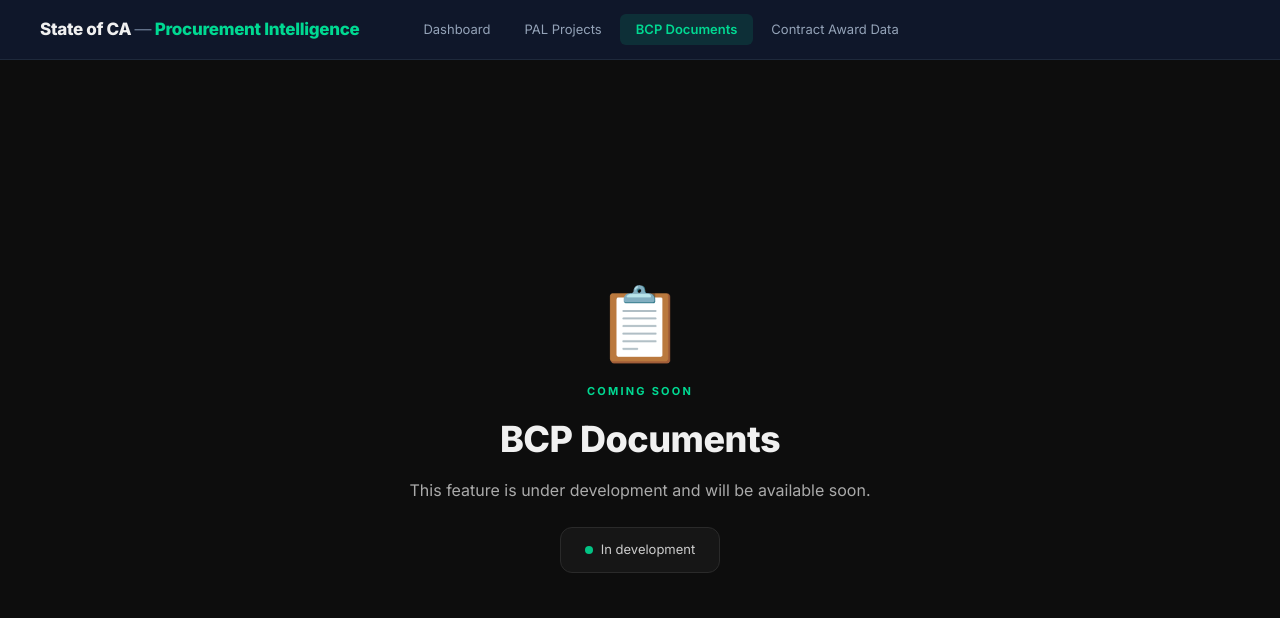
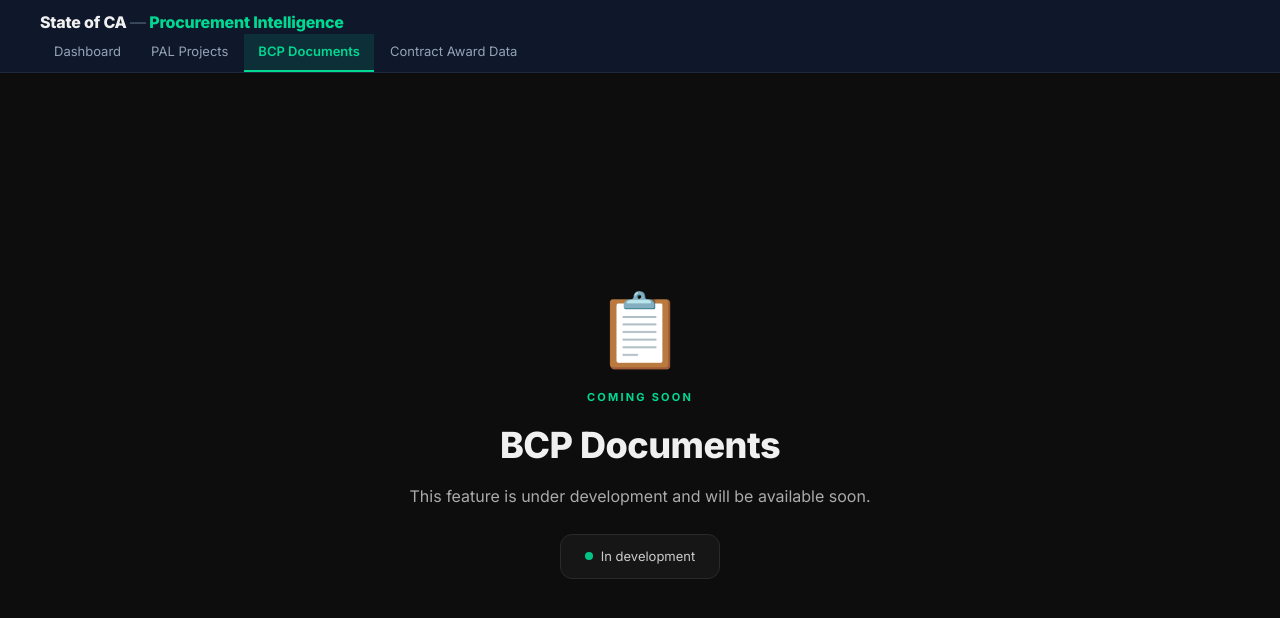
Before and after one commit to nirhiras/CAStateIntel, a Next.js app: page /CAStateIntel/bcp in a window 1280 px wide. Shown: the top 618 px of the page. Built offline with nearby package versions, Linux system fonts and the light colour scheme.

Commit message:
feat: RvtNav — two-row layout: title on row 1, nav links on row 2

```diff
--- a/components/castateintel/RvtNav.tsx
+++ b/components/castateintel/RvtNav.tsx
@@ -19,28 +19,35 @@ const NAV = [
 export default function RvtNav() {
   const path = usePathname();
   return (
-    <nav style={{ background: T.bg, borderBottom: `1px solid ${T.border}`, padding: '0 40px', fontFamily: T.font, display: 'flex', alignItems: 'center', height: 60, position: 'sticky', top: 0, zIndex: 100 }}>
-      <Link href="/CAStateIntel" style={{ textDecoration: 'none', marginRight: 48, flexShrink: 0 }}>
-        <span style={{ fontSize: 17, fontWeight: 800, color: T.ink, letterSpacing: '-0.3px' }}>
-          State of CA{' '}
-          <span style={{ color: '#64748b', fontWeight: 400 }}>—</span>{' '}
-          <span style={{ color: T.accent }}>Procurement Intelligence</span>
-        </span>
-      </Link>
-      <div style={{ display: 'flex', gap: 2, flex: 1 }}>
+    <div style={{ background: T.bg, borderBottom: `1px solid ${T.border}`, fontFamily: T.font, position: 'sticky', top: 0, zIndex: 100 }}>
+      {/* Row 1 — bold title */}
+      <div style={{ padding: '10px 40px 0', display: 'flex', alignItems: 'center' }}>
+        <Link href="/CAStateIntel" style={{ textDecoration: 'none' }}>
+          <span style={{ fontSize: 16, fontWeight: 800, color: T.ink, letterSpacing: '-0.2px' }}>
+            State of CA{' '}
+            <span style={{ color: '#64748b', fontWeight: 300 }}>—</span>{' '}
+            <span style={{ color: T.accent }}>Procurement Intelligence</span>
+          </span>
+        </Link>
+      </div>
+      {/* Row 2 — nav links */}
+      <div style={{ padding: '0 40px', display: 'flex', alignItems: 'center', gap: 2 }}>
         {NAV.map(l => {
           const active = path === l.href || (l.href !== '/CAStateIntel' && path.startsWith(l.href));
           return (
             <Link key={l.href} href={l.href} style={{
-              padding: '6px 16px', borderRadius: 6, fontSize: 13, fontWeight: active ? 600 : 400,
-              color: active ? T.accent : T.mute, background: active ? T.accentDim : 'transparent',
+              padding: '8px 14px', fontSize: 13, fontWeight: active ? 600 : 400,
+              color: active ? T.accent : T.mute,
+              background: active ? T.accentDim : 'transparent',
               textDecoration: 'none', whiteSpace: 'nowrap',
+              borderBottom: active ? `2px solid ${T.accent}` : '2px solid transparent',
+              display: 'inline-block',
             }}>
               {l.label}
             </Link>
           );
         })}
       </div>
-    </nav>
+    </div>
   );
 }
```
